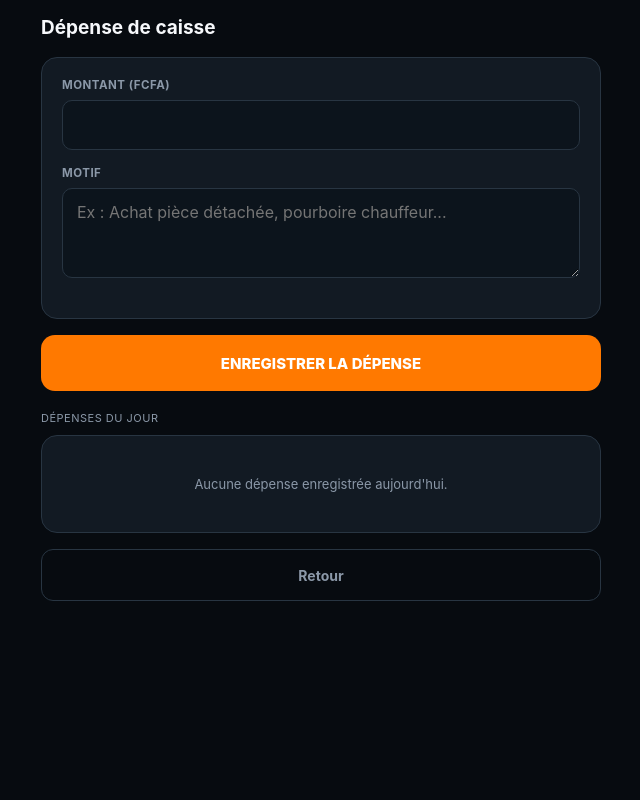
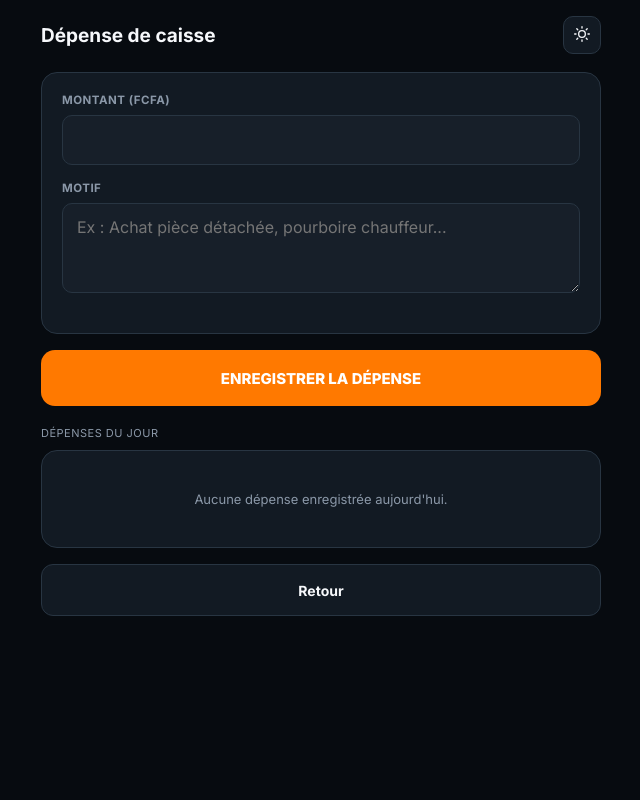
Before and after one commit to Connecticlab/STATION_TRACK, a Django app: template accounts/templates/accounts/gerant_depense.html in a window 1280 px wide. Shown: the whole page, without its empty margins (319-959 px from the left). Run offline with Django 5.2, Linux system fonts and the light colour scheme; the template is opened without the code that fills it, so the values that code supplies are empty.

Commit message:
Design system: gerant_depense converti (bascule theme, champ de saisie corrige, icones SVG, bouton Retour colore)

```diff
--- a/accounts/templates/accounts/gerant_depense.html
+++ b/accounts/templates/accounts/gerant_depense.html
@@ -5,24 +5,29 @@
 <meta name="viewport" content="width=device-width, initial-scale=1.0">
 <title>StationTrack — Dépense de caisse</title>
 {% load formatage %}
+<link rel="stylesheet" href="/static/css/design-system.css">
 <style>
 :root{
-  --black:#070b10;--panel:#121a23;--line:#283542;
-  --blue:#1769ff;--orange:#ff7900;--white:#f6f8fb;--muted:#8b98a8;
-  --danger:#ff5470;--danger-bg:rgba(255,84,112,.1);
+  --black:var(--st-bg);--panel:var(--st-panel);--panel2:var(--st-panel-2);--line:var(--st-line);
+  --blue:var(--st-blue);--orange:var(--st-orange);--white:var(--st-text);--muted:var(--st-muted);
+  --danger:var(--st-red);--danger-bg:var(--st-red-bg);
 }
 *{box-sizing:border-box}
-html,body{margin:0;min-height:100%;font-family:-apple-system,BlinkMacSystemFont,"Segoe UI",Roboto,Arial,sans-serif;background:var(--black);color:var(--white)}
+html,body{margin:0;min-height:100%;font-family:var(--font-sans);background:var(--black);color:var(--white);transition:background .2s ease,color .2s ease}
 body{padding:16px;padding-bottom:48px}
 .wrap{max-width:560px;margin:0 auto}
-.header{margin-bottom:18px}
+.header{margin-bottom:18px;display:flex;justify-content:space-between;align-items:center}
+.theme-toggle{
+  width:38px;height:38px;border-radius:10px;border:1px solid var(--line);background:var(--panel);
+  color:var(--white);cursor:pointer;display:flex;align-items:center;justify-content:center
+}
 .header h1{font-size:19px;margin:0}
 .card{background:var(--panel);border:1px solid var(--line);border-radius:16px;padding:20px;margin-bottom:16px}
 .field{margin-bottom:16px}
 .field label{display:block;font-size:11.5px;font-weight:700;text-transform:uppercase;letter-spacing:.5px;color:var(--muted);margin-bottom:8px}
 .field input,.field textarea{
-  width:100%;background:#0c141c;border:1px solid var(--line);border-radius:10px;
-  color:white;font-size:16px;padding:13px 14px;font-family:inherit
+  width:100%;background:var(--panel2);border:1px solid var(--line);border-radius:10px;
+  color:var(--white);font-size:16px;padding:13px 14px;font-family:inherit
 }
 .field input{height:50px}
 .field textarea{min-height:90px;resize:vertical}
@@ -48,17 +53,22 @@ body{padding:16px;padding-bottom:48px}
 .depense-row .montant{font-weight:700;font-size:13.5px}
 .empty{color:var(--muted);text-align:center;padding:20px;font-size:13px}
 .back{
-  display:block;text-align:center;margin-top:16px;color:var(--muted);font-size:14px;font-weight:700;
-  text-decoration:none;height:52px;line-height:52px;border:1px solid var(--line);border-radius:12px
+  display:block;text-align:center;margin-top:16px;color:var(--white);font-size:14px;font-weight:700;
+  text-decoration:none;height:52px;line-height:52px;border:1px solid var(--line);border-radius:12px;background:var(--panel)
 }
 </style>
 </head>
 <body>
 <div class="wrap">
-  <div class="header"><h1>Dépense de caisse</h1></div>
+  <div class="header">
+    <h1>Dépense de caisse</h1>
+    <button class="theme-toggle" id="themeToggle" type="button" aria-label="Changer de thème">
+      <span id="themeIcon"><svg viewBox="0 0 24 24" width="16" height="16" stroke="currentColor" fill="none" stroke-width="2" stroke-linecap="round" stroke-linejoin="round"><circle cx="12" cy="12" r="5"/><line x1="12" y1="1" x2="12" y2="3"/><line x1="12" y1="21" x2="12" y2="23"/><line x1="4.22" y1="4.22" x2="5.64" y2="5.64"/><line x1="18.36" y1="18.36" x2="19.78" y2="19.78"/><line x1="1" y1="12" x2="3" y2="12"/><line x1="21" y1="12" x2="23" y2="12"/><line x1="4.22" y1="19.78" x2="5.64" y2="18.36"/><line x1="18.36" y1="5.64" x2="19.78" y2="4.22"/></svg></span>
+    </button>
+  </div>
 
   {% if succes %}
-    <div class="success-banner">✓ Dépense enregistrée avec succès.</div>
+    <div class="success-banner"><svg viewBox="0 0 24 24" width="14" height="14" style="vertical-align:-2px;margin-right:2px;" stroke="currentColor" fill="none" stroke-width="2" stroke-linecap="round" stroke-linejoin="round"><polyline points="20 6 9 17 4 12"/></svg> Dépense enregistrée avec succès.</div>
   {% endif %}
 
   {% if erreurs %}
@@ -99,5 +109,33 @@ body{padding:16px;padding-bottom:48px}
 
   <a class="back" href="{% url 'accounts:gerant_accueil' %}">Retour</a>
 </div>
+<script>
+(function(){
+  var toggle = document.getElementById('themeToggle');
+  var iconWrap = document.getElementById('themeIcon');
+  var iconSun = '<svg viewBox="0 0 24 24" width="16" height="16" stroke="currentColor" fill="none" stroke-width="2" stroke-linecap="round" stroke-linejoin="round"><circle cx="12" cy="12" r="5"/><line x1="12" y1="1" x2="12" y2="3"/><line x1="12" y1="21" x2="12" y2="23"/><line x1="4.22" y1="4.22" x2="5.64" y2="5.64"/><line x1="18.36" y1="18.36" x2="19.78" y2="19.78"/><line x1="1" y1="12" x2="3" y2="12"/><line x1="21" y1="12" x2="23" y2="12"/><line x1="4.22" y1="19.78" x2="5.64" y2="18.36"/><line x1="18.36" y1="5.64" x2="19.78" y2="4.22"/></svg>';
+  var iconMoon = '<svg viewBox="0 0 24 24" width="16" height="16" stroke="currentColor" fill="none" stroke-width="2" stroke-linecap="round" stroke-linejoin="round"><path d="M21 12.79A9 9 0 1 1 11.21 3 7 7 0 0 0 21 12.79z"/></svg>';
+
+  function appliquerTheme(theme) {
+    if (theme === 'light') {
+      document.documentElement.setAttribute('data-theme', 'light');
+      iconWrap.innerHTML = iconMoon;
+    } else {
+      document.documentElement.removeAttribute('data-theme');
+      iconWrap.innerHTML = iconSun;
+    }
+  }
+
+  var stocke = localStorage.getItem('stationtrack_theme');
+  if (stocke) appliquerTheme(stocke);
+
+  toggle.addEventListener('click', function(){
+    var actuel = document.documentElement.getAttribute('data-theme') === 'light' ? 'light' : 'dark';
+    var nouveau = actuel === 'light' ? 'dark' : 'light';
+    appliquerTheme(nouveau);
+    localStorage.setItem('stationtrack_theme', nouveau);
+  });
+})();
+</script>
 </body>
 </html>
```
